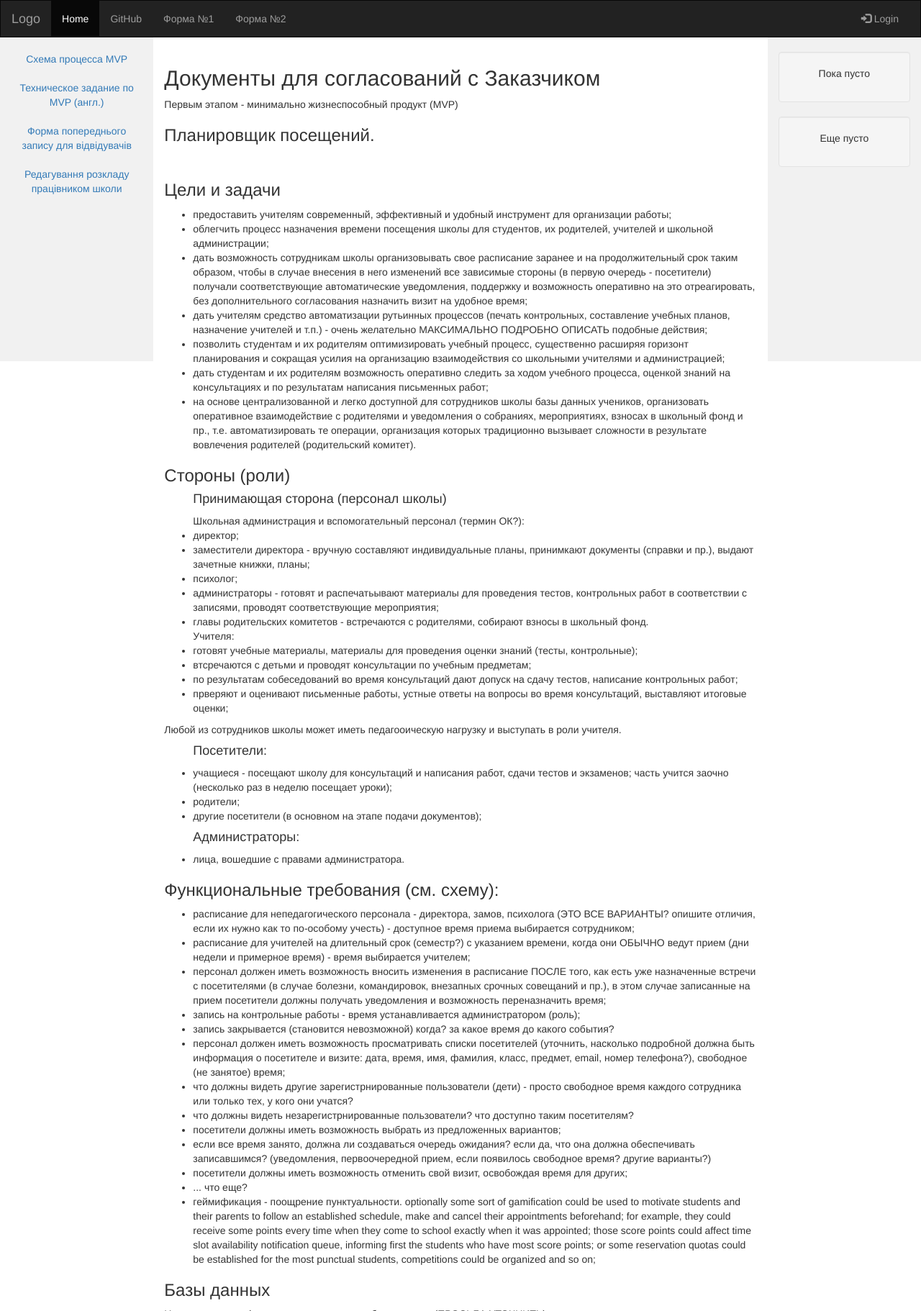
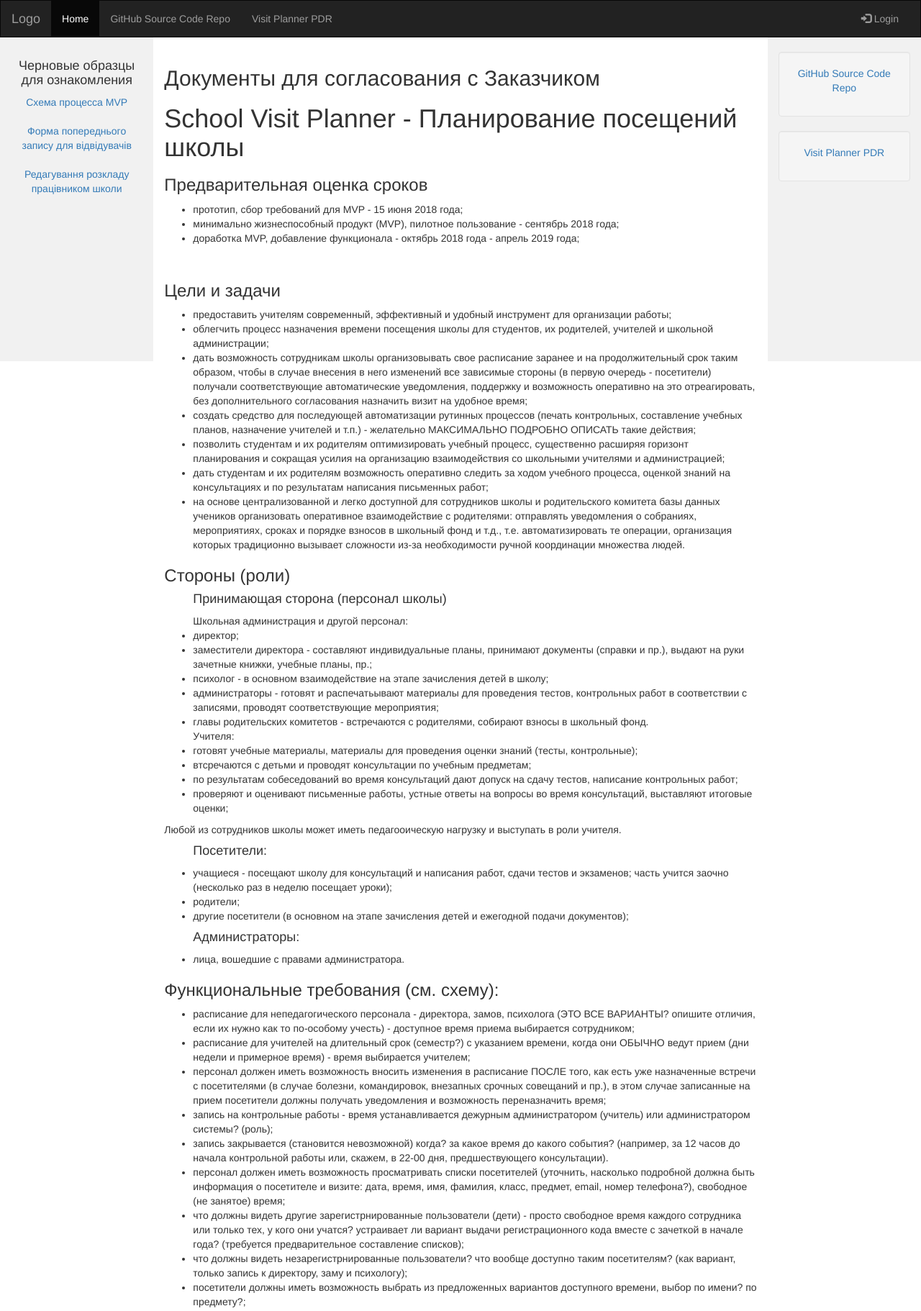
Before and after one commit to ExternSchool/ExternSchool.github.io, a plain HTML site: page index.html in a window 1280 px wide. Shown: the top 1822 px of the page at 72% size. Drawn offline with nearby package versions, Linux system fonts and the light colour scheme.

Commit message:
#1 Fix typos on the fly

```diff
--- a/index.html
+++ b/index.html
@@ -1,7 +1,7 @@
 <!DOCTYPE html>
 <html lang="en">
 <head>
-	<title>Bootstrap Simple</title>
+	<title>Extern School, Kyiv UA</title>
 	<meta charset="utf-8">
 	<meta name="viewport" content="width=device-width, initial-scale=1">
 	<link rel="stylesheet" href="https://maxcdn.bootstrapcdn.com/bootstrap/3.3.7/css/bootstrap.min.css">
@@ -56,9 +56,8 @@
 		<div class="collapse navbar-collapse" id="myNavbar">
 			<ul class="nav navbar-nav">
 				<li class="active"><a href="#">Home</a></li>
-				<li><a href="https://github.com/ExternSchool">GitHub</a></li>
-				<li><a href="add_appointment.html">Форма №1</a></li>
-				<li><a href="edit_timeslots.html">Форма №2</a></li>
+				<li><a href="https://github.com/ExternSchool">GitHub Source Code Repo</a></li>
+				<li><a href="https://github.com/ExternSchool/planner/tree/develop">Visit Planner PDR</a></li>
 			</ul>
 			<ul class="nav navbar-nav navbar-right">
 				<li><a href="#"><span class="glyphicon glyphicon-log-in"></span> Login</a></li>
@@ -69,20 +68,31 @@
 
 <div class="container-fluid text-center">
 	<div class="row content">
-		<div class="col-sm-2 sidenav">
-			<a href="https://user-images.githubusercontent.com/10642971/39540437-54043ba2-4e4b-11e8-8ad4-f86d6297e15a.jpg">Схема процесса MVP</a><br><br>
-            <a href="https://github.com/ExternSchool/planner/tree/develop">Техническое задание по MVP (англ.)</a><br><br>
-            <a href="add_appointment.html">Форма попереднього запису для відвідувачів</a><br><br>
-            <a href="edit_timeslots.html">Редагування розкладу працівником школи</a><br><br>
-        </div>
+            <div class="col-sm-2 sidenav">
+		    <h4>Черновые образцы для ознакомления</h4>
+		    <a href="https://user-images.githubusercontent.com/10642971/39540437-54043ba2-4e4b-11e8-8ad4-f86d6297e15a.jpg">Схема процесса MVP</a><br><br>
+		    <a href="add_appointment.html">Форма попереднього запису для відвідувачів</a><br><br>
+		    <a href="edit_timeslots.html">Редагування розкладу працівником школи</a><br><br>
+            </div>
         <div class="col-sm-8 text-left">
             <p align="center">
                 <br>
-            <h2> Документы для согласований с Заказчиком</h2>
+            <h2> Документы для согласования с Заказчиком</h2>
+		<h1>School Visit Planner - Планирование посещений школы</h1>
             </p>
             <p align="justufy">
-                Первым этапом - минимально жизнеспособный продукт (MVP)
-            <h3>Планировщик посещений.</h3>
+            <h3>Предварительная оценка сроков</h3>
+		<ul>
+		    <li>
+                        прототип, сбор требований для MVP - 15 июня 2018 года;
+                    </li>
+		    <li>
+                        минимально жизнеспособный продукт (MVP), пилотное пользование - сентябрь 2018 года;
+                    </li>
+		    <li>
+                        доработка MVP, добавление функционала - октябрь 2018 года - апрель 2019 года;
+                    </li>
+		</ul>
             <br>
             <h3>Цели и задачи</h3>
             <ul>
@@ -99,8 +109,8 @@
                     дополнительного согласования назначить визит на удобное время;
                 </li>
                 <li>
-                    дать учителям средство автоматизации рутьинных процессов (печать контрольных, составление учебных планов,
-                    назначение учителей и т.п.) - очень желательно МАКСИМАЛЬНО ПОДРОБНО ОПИСАТЬ подобные действия;
+                    создать средство для последующей автоматизации рутинных процессов (печать контрольных, составление учебных планов,
+                    назначение учителей и т.п.) - желательно МАКСИМАЛЬНО ПОДРОБНО ОПИСАТЬ такие действия;
                 </li>
                 <li>
                     позволить студентам и их родителям оптимизировать учебный процесс, существенно расширяя горизонт планирования и
@@ -111,10 +121,10 @@
                     консультациях и по результатам написания письменных работ;
                 </li>
                 <li>
-                    на основе централизованной и легко доступной для сотрудников школы базы данных учеников, организовать
-                    оперативное взаимодействие с родителями и уведомления о собраниях, мероприятиях, взносах в школьный фонд и пр.,
-                    т.е. автоматизировать те операции, организация которых традиционно вызывает сложности в результате вовлечения
-                    родителей (родительский комитет).
+                    на основе централизованной и легко доступной для сотрудников школы и родительского комитета базы данных учеников
+		    организовать оперативное взаимодействие с родителями: отправлять уведомления о собраниях, мероприятиях,
+		    сроках и порядке взносов в школьный фонд и т.д., т.е. автоматизировать те операции, организация которых традиционно
+		    вызывает сложности из-за необходимости ручной координации множества людей.
                 </li>
             </ul>
             </p>
@@ -123,16 +133,16 @@
                 <h3>Стороны (роли)</h3>
             <ul>
                 <h4>Принимающая сторона (персонал школы)</h4>
-                Школьная администрация и вспомогательный персонал (термин ОК?):
+                Школьная администрация и другой персонал:
                 <li>
                     директор;
                 </li>
                 <li>
-                    заместители директора - вручную составляют индивидуальные планы, принимкают документы (справки и пр.),
-                    выдают зачетные книжки, планы;
+                    заместители директора - составляют индивидуальные планы, принимают документы (справки и пр.),
+                    выдают на руки зачетные книжки, учебные планы, пр.;
                 </li>
                 <li>
-                    психолог;
+                    психолог - в основном взаимодействие на этапе зачисления детей  в школу;
                 </li>
                 <li>
                     администраторы - готовят и распечатьывают материалы для проведения тестов, контрольных работ в
@@ -152,7 +162,7 @@
                     по результатам собеседований во время консультаций дают допуск на сдачу тестов, написание контрольных работ;
                 </li>
                 <li>
-                    прверяют и оценивают письменные работы, устные ответы на вопросы во время консультаций, выставляют итоговые оценки;
+                    проверяют и оценивают письменные работы, устные ответы на вопросы во время консультаций, выставляют итоговые оценки;
                 </li>
             </ul>
             Любой из сотрудников школы может иметь педагооическую нагрузку и выступать в роли учителя.
@@ -166,7 +176,7 @@
                     родители;
                 </li>
                 <li>
-                    другие посетители (в основном на этапе подачи документов);
+                    другие посетители (в основном на этапе зачисления детей и ежегодной подачи документов);
                 </li>
             </ul>
             <ul>
@@ -194,10 +204,12 @@
                     на прием посетители должны получать уведомления и возможность переназначить время;
                 </li>
                 <li>
-                    запись на контрольные работы - время устанавливается администратором (роль);
+                    запись на контрольные работы - время устанавливается дежурным администратором (учитель) или администратором
+		    системы? (роль);
                 </li>
                 <li>
-                    запись закрывается (становится невозможной) когда? за какое время до какого события?
+                    запись закрывается (становится невозможной) когда? за какое время до какого события? (например, за 12 часов до начала
+	            контрольной работы или, скажем, в 22-00 дня, предшествующего консультации).
                 </li>
                 <li>
                     персонал должен иметь возможность просматривать списки посетителей (уточнить, насколько подробной должна быть
@@ -206,13 +218,15 @@
                 </li>
                 <li>
                     что должны видеть другие зарегистрнированные пользователи (дети) - просто свободное время каждого сотрудника
-                    или только тех, у кого они учатся?
+                    или только тех, у кого они учатся? устраивает ли вариант выдачи регистрационного кода вместе с зачеткой в начале года?
+		    (требуется предварительное составление списков);
                 </li>
                 <li>
-                    что должны видеть незарегистрнированные пользователи? что доступно таким посетителям?
+                    что должны видеть незарегистрнированные пользователи? что вообще доступно таким посетителям? (как вариант, только
+		    запись к директору, заму и психологу);
                 </li>
                 <li>
-                    посетители должны иметь возможность выбрать из предложенных вариантов;
+                    посетители должны иметь возможность выбрать из предложенных вариантов доступного времени, выбор по имени? по предмету?;
                 </li>
                 <li>
                     если все время занято, должна ли создаваться очередь ожидания? если да, что она должна обеспечивать
@@ -225,12 +239,8 @@
                     ... что еще?
                 </li>
                 <li>
-                    геймификация - поощрение пунктуальности.
-                    optionally some sort of gamification could be used to motivate students and their parents to follow an established schedule,
-                    make and cancel their appointments beforehand; for example, they could receive some points every time when they come to school
-                    exactly when it was appointed; those score points could affect time slot availability notification queue,
-                    informing first the students who have most score points; or some reservation quotas could be established for the most
-                    punctual students, competitions could be organized and so on;
+                    геймификация - поощрение пунктуальности, отмены бронирования и т.д. например, начисление каких то баллов, распределение мест,
+		    почетные звания, награды, грамоты, соревнования, первоочередная запись в очереди и т.п. плюшки.
                 </li>
             </ul>
 
@@ -253,25 +263,24 @@
                     расписание принимающих сотрудников школы с возможностью выбора даты и времени посещений
                 </li>
             </ul>
-            На следующих этапах добавить (ПРОСЬБА УТОЧНИТЬ, в процессе работы):
+            На следующих этапах (при расширении первоначальных базовых возможностей) желательно добавить (примерный список):
             <ul>
                 <li>
-                    базу с результатами оценивания на консультациях по учебным дисциплинам
+                    базу с результатами оценивания на консультациях по учебным дисциплинам;
                 </li>
                 <li>
-                    базу с результатами контрольных работ
+                    базу с результатами контрольных работ;
                 </li>
                 <li>
                     ...
                 </li>
             </ul>
             <h3>Дальнейшее развитие проекта</h3>
-            На основе MVP и сформированных баз предлагается реализовать (не спеша, в процессе работы над первой частью
-            максимально подробно, с желаемой очередностью добавления новых возможностей):
+            На основе MVP и сформированных баз, как вариант, можно подумать о добавления таких новых возможностей:
             <ol type="1">
-                <li>Печать необходимых материалов для контрольных по спискам записавшихся.</li>
-                <li>Журнал успеваемости по проверенным контрольным.</li>
-                <li>Онлайн-версия зачетки для контроля за сдачей предметов.</li>
+                <li>Формирование по списку зарегистрировавшихся на контрольную работу и вывод на печать всех необходимых бланков.</li>
+                <li>Ведение журнала успеваемости по проверенным контрольным.</li>
+                <li>Онлайн-версия зачетки для контроля за ходом сдачи предметов и планирования со стороны детей и их родителей.</li>
                 <li>...что еще хотелось бы видеть?...</li>
             </ol>
             .
@@ -280,10 +289,10 @@
         </div>
         <div class="col-sm-2 sidenav">
 			<div class="well">
-				<p>Пока пусто</p>
+				<p><a href="https://github.com/ExternSchool">GitHub Source Code Repo</a></p>
 			</div>
 			<div class="well">
-				<p>Еще пусто</p>
+				<p><a href="https://github.com/ExternSchool/planner/tree/develop">Visit Planner PDR</a></p>
 			</div>
 		</div>
     </div>
```
